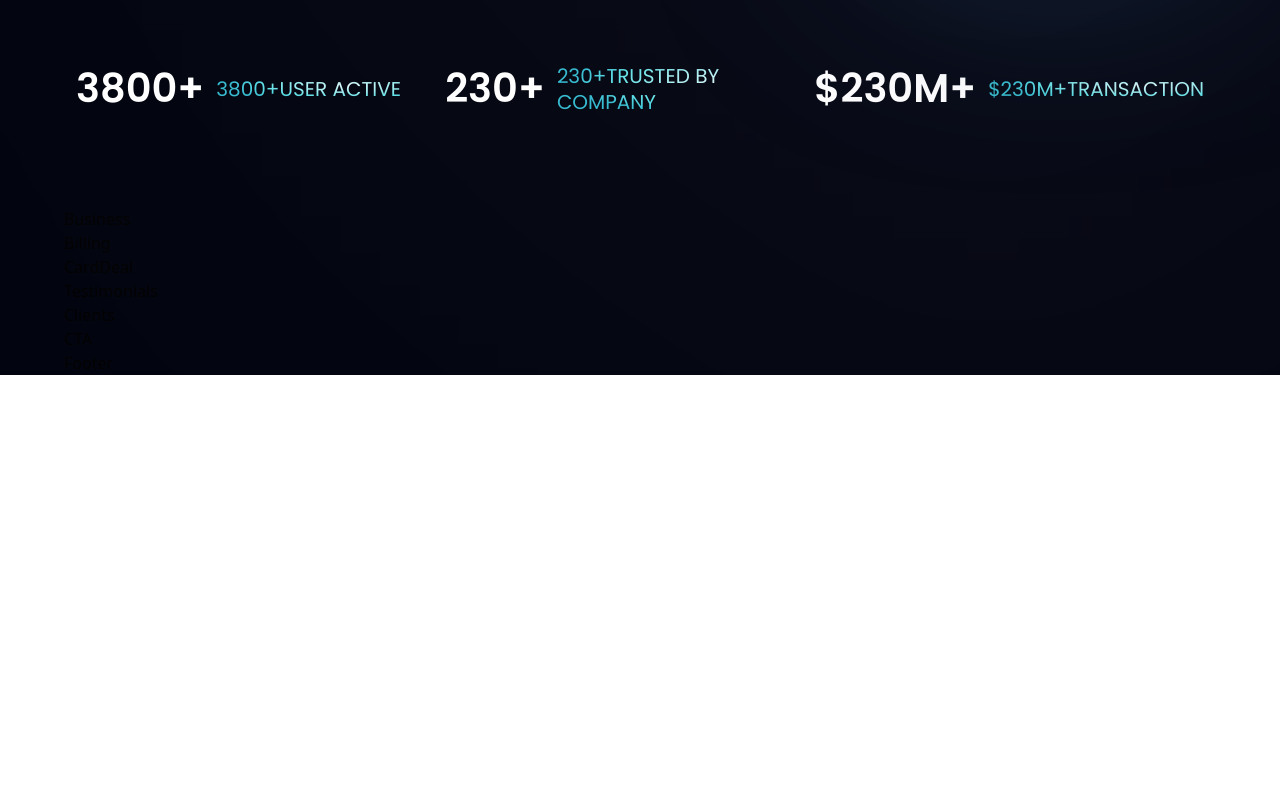
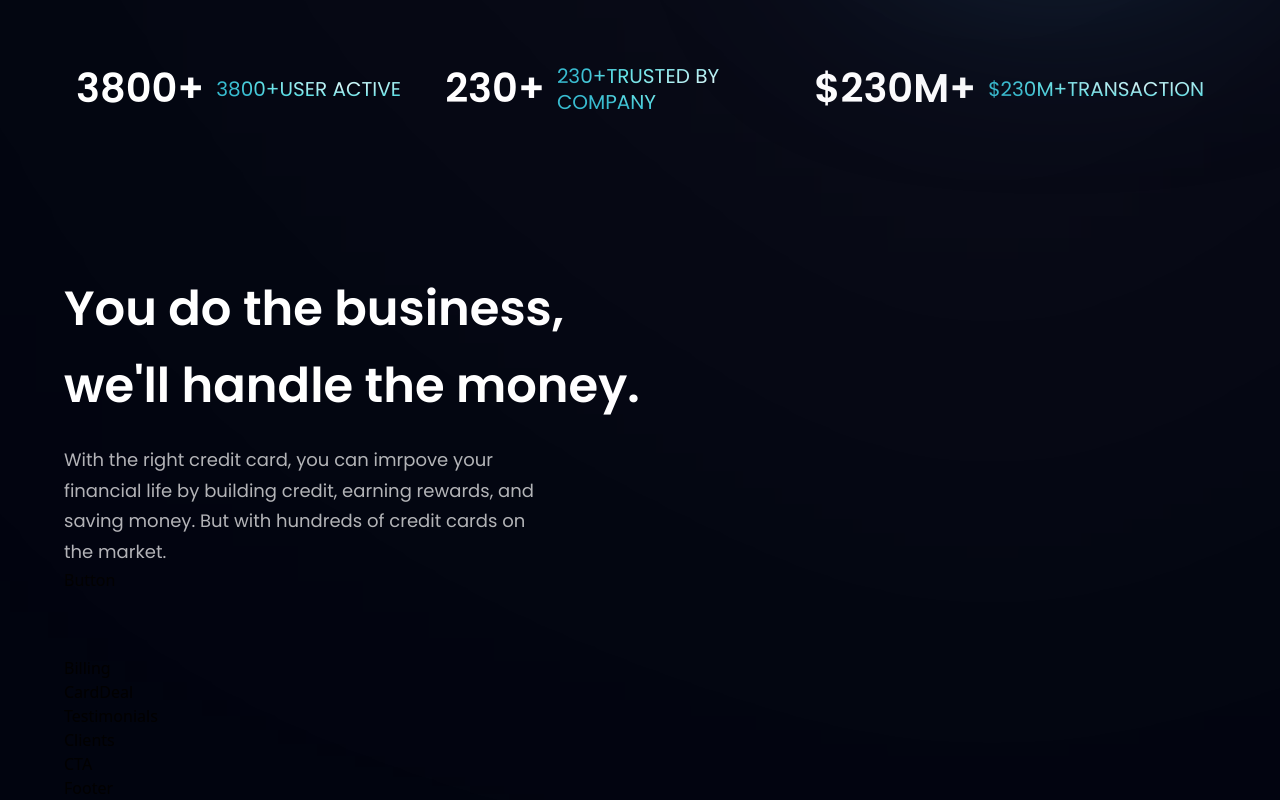
Before and after one commit to mikeydgithub/modern_ui, a React (Vite) app in the folder modern_ui_app/: page / in a window 1280 px wide. Shown: the part 738-1538 px from the top of the page. Before the commit the page ends 1113 px from the top, so only its background shows below. Built offline with nearby package versions, Linux system fonts and the light colour scheme.

Commit message:
style business component

```diff
--- a/modern_ui_app/src/components/Business.jsx
+++ b/modern_ui_app/src/components/Business.jsx
@@ -1,8 +1,16 @@
-import React from 'react'
+import { features } from '../constants';
+import styles, { layout } from '../style'
+import Button from './Button';
 
 const Business = () => {
   return (
-    <div>Business</div>
+    <section id="features" className={layout.section}>
+      <div className={layout.sectionInfo}>
+        <h2 className={styles.heading2}>You do the business,<br className='sm:block hidden'/> we'll handle the money.</h2>
+        <p className={`${styles.paragraph} max-w-[470px] mt-5`}>With the right credit card, you can imrpove your financial life by building credit, earning rewards, and saving money. But with hundreds of credit cards on the market.</p>
+        <Button styles="mt-10"/>
+      </div>
+    </section>
   )
 }
 
```
